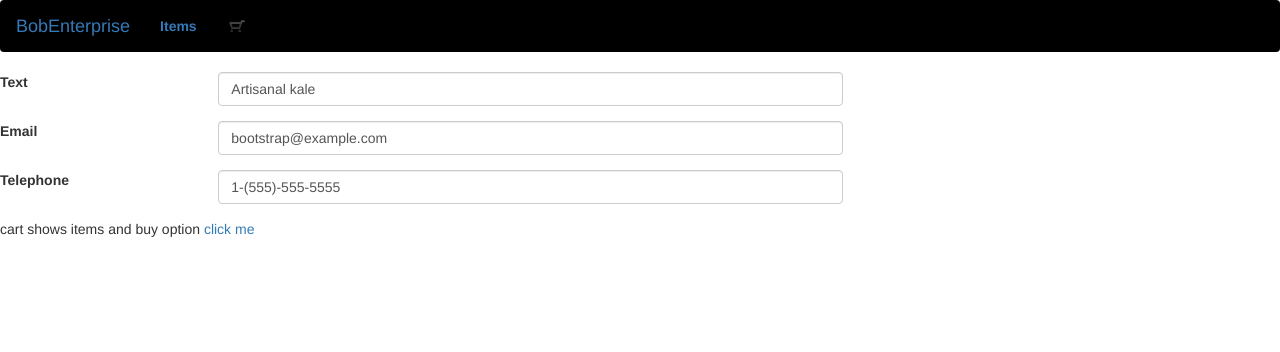
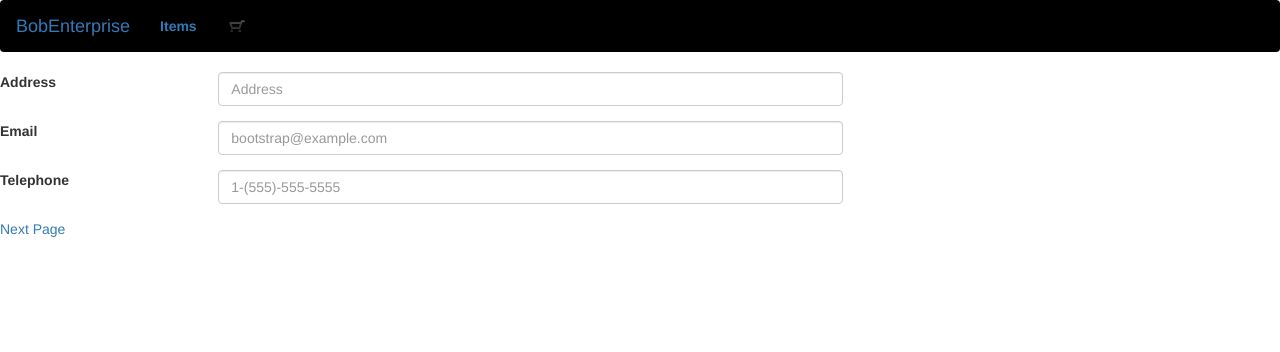
Before and after one commit to gho5tone/comp598nsp, a PHP site: page /order.php in a window 1280 px wide. Shown: the top 352 px of the page. Run offline with PHP 8.4, Linux system fonts and the light colour scheme.

Commit message:
finished the website

```diff
--- a/finishOrder.php
+++ b/finishOrder.php
@@ -20,6 +20,9 @@
                 </ul>
             </div>
         </nav>
+        <div>
+        <strong>Thank you for ordering the time machine!</strong>
+        </div>
     </body>
-    finishing order page that sends email confirm
+
 </html>
--- a/order.php
+++ b/order.php
@@ -22,21 +22,21 @@
         </nav>
         <form class="formInputs">
             <div class="form-group row">
-              <label for="example-text-input" class="col-xs-2 col-form-label">Text</label>
+              <label for="example-text-input" class="col-xs-2 col-form-label">Address</label>
               <div class="text-center col-xs-6">
-                  <input class="form-control" type="text" value="Artisanal kale" id="example-text-input">
+                  <input class="form-control" type="text" placeholder="Address" id="example-text-input">
               </div>
             </div>
             <div class="form-group row">
               <label for="example-email-input" class="col-xs-2 col-form-label">Email</label>
               <div class="col-xs-6">
-                <input class="form-control" type="email" value="bootstrap@example.com" id="example-email-input">
+                <input class="form-control" type="email" placeholder="bootstrap@example.com" id="example-email-input">
               </div>
             </div>
             <div class="form-group row">
               <label for="example-tel-input" class="col-xs-2 col-form-label">Telephone</label>
               <div class="col-xs-6">
-                <input class="form-control" type="tel" value="1-(555)-555-5555" id="example-tel-input">
+                <input class="form-control" type="tel" placeholder="1-(555)-555-5555" id="example-tel-input">
               </div>
             </div>
 <!--            <div class="form-group row">
@@ -47,6 +47,5 @@
             </div>-->
         </form>
     </body>
-    cart shows items and buy option
-    <a href="finishOrder.php">click me</a>
+    <a href="finishOrder.php">Next Page</a>
 </html>
```
Also changed, not shown: cart.php (+28 -2 lines), item.php (+6 -3 lines).
